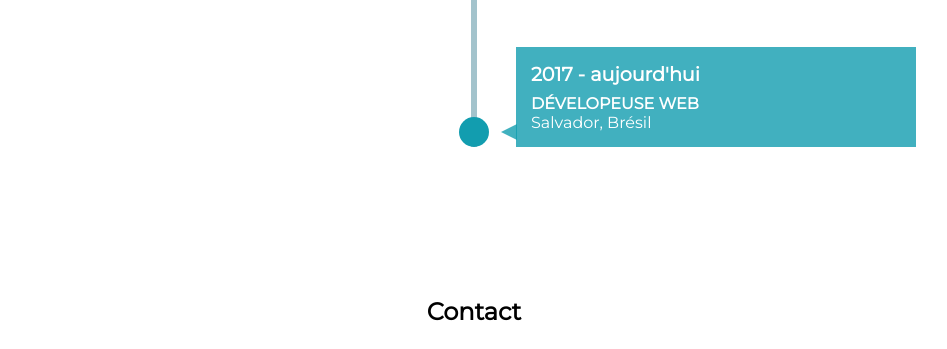
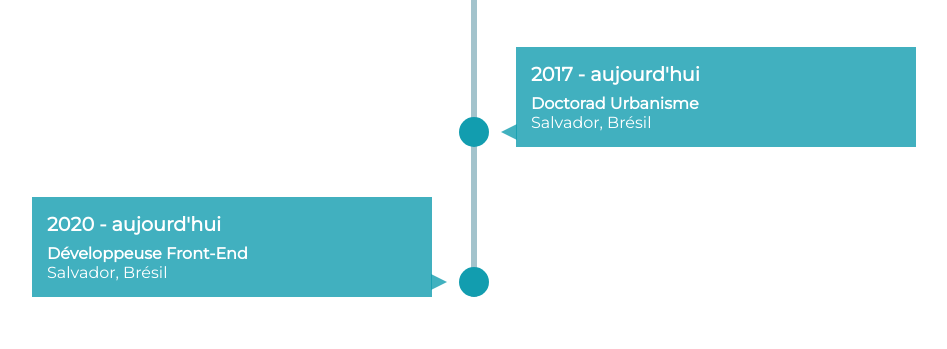
Before and after one commit to rozaribeiro/horizonrosa, a website: page index.html in a window 1280 px wide. Shown: the part 2179-2528 px from the top of the page, without its empty margins (166-1113 px from the left). Drawn offline with Linux system fonts and the light colour scheme.

Commit message:
change index

```diff
--- a/index.html
+++ b/index.html
@@ -126,11 +126,20 @@
                           <li>
                               <div class="bubble">
                                 <time>2017 - aujourd'hui</time>
-                                <span>DÉVELOPEUSE WEB</span>
+                                <span>Doctorad Urbanisme</span>
                                 <br />Salvador, Brésil
                               </div>
                             </li>
              <!-- Fin expérience 5 -->
+                                       <!-- Début expérience 6 -->
+                                       <li>
+                                        <div class="bubble">
+                                          <time>2020 - aujourd'hui</time>
+                                          <span>Développeuse Front-End</span>
+                                          <br />Salvador, Brésil
+                                        </div>
+                                      </li>
+                       <!-- Fin expérience 6 -->
           </ul></ul>
  </section>
  <section class="contact">
```
